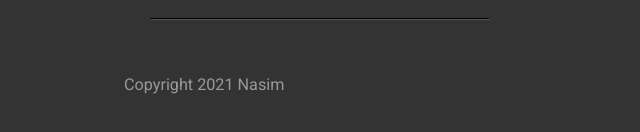
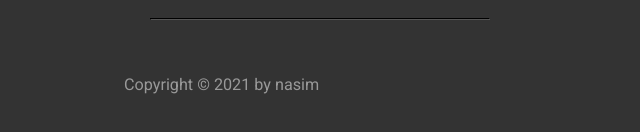
Before and after one commit to Nasimuleshan/wall, a plain HTML site: page index.html in a window 1280 px wide. Shown: the part 6205-6337 px from the top of the page, 0-640 px from the left. Drawn offline with Linux system fonts and the light colour scheme.

Commit message:
Update index.html

```diff
--- a/index.html
+++ b/index.html
@@ -405,7 +405,7 @@
 		<h4> Thanks for visiting the page</h4>
 					<hr class="tm-hr tm-mb-50">
 		<footer class="tm-copyright tm-text-small">
-			Copyright 2021 Nasim
+			Copyright © 2021 by nasim
 			</footer>
 
 </div>
```
